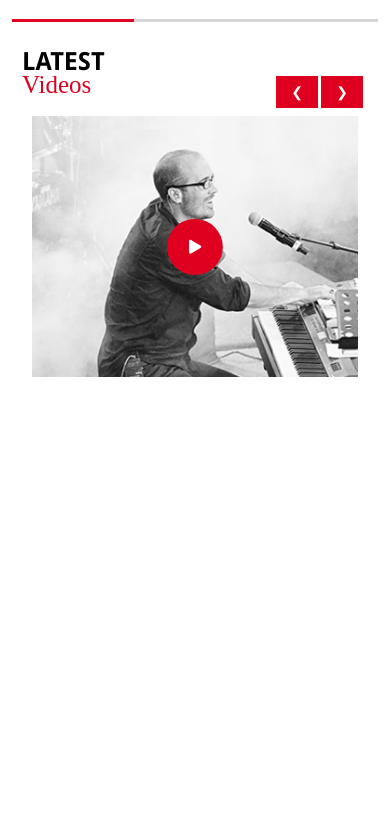
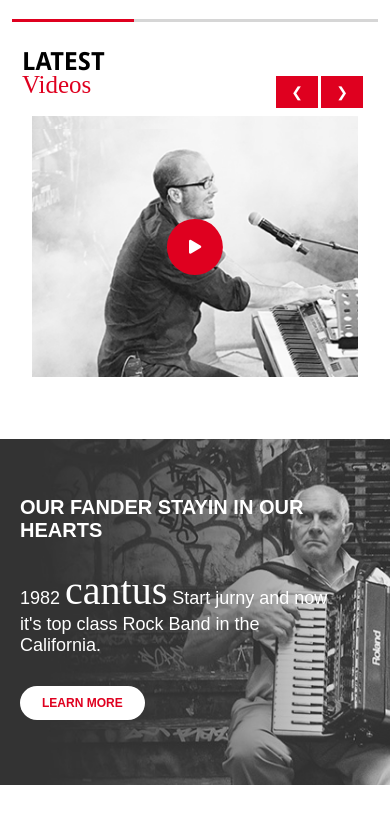
Before and after one commit to kedziorap/cantus, a website: page index.html in a window 390 px wide. Shown: the part 1596-2431 px from the top of the page. Before the commit the page ends 1985 px from the top, so only its background shows below. Drawn offline with nearby package versions, Linux system fonts and the light colour scheme; a web font is replaced by a local one.

Commit message:
Add memory section

```diff
--- a/index.html
+++ b/index.html
@@ -328,6 +328,15 @@
                 </div>
             </div>
         </section>
+        <section class="section">
+            <div class="container memory">
+                <div class="memory__content">
+                    <h2 class="memory__title">our fander stayin in our hearts</h2>
+                    <p class="memory__text">1982 <span class="slogan">cantus</span> Start jurny and now it's top class Rock Band in the California.</p>
+                    <button class="btn">learn more</button>
+                </div>
+            </div>
+        </section>
     </div>
     <script src="https://code.jquery.com/jquery-3.3.1.min.js"
         integrity="sha256-FgpCb/KJQlLNfOu91ta32o/NMZxltwRo8QtmkMRdAu8=" crossorigin="anonymous"></script>
--- a/less/rwd.less
+++ b/less/rwd.less
@@ -164,6 +164,14 @@
             }
         }
     }
+    .memory {
+        background-position: right;
+        &__content {
+            padding: 40px 20px;
+            padding-bottom: 65px;
+            width: 60%;
+        }
+    }
 }
 
 @media(max-width: 768px) {
@@ -251,6 +259,20 @@
             text-align: center;
         }
     }
+    .memory {
+        background-position-x: 70%;
+        &__content {
+            padding: 40px 20px;
+            padding-bottom: 65px;
+            width: 90%;
+        }
+        &__title {
+            font-size: 20px;
+        }
+        &__text {
+            font-size: 18px;
+        }
+    }
 
 }
 
@@ -287,4 +309,12 @@
     .btn {
         padding: 8px 20px;
     }
+    .memory {
+        background-position-x: 80%;
+        &__content {
+            padding: 40px 20px;
+            padding-bottom: 65px;
+            width: 90%;
+        }
+    }
 }
--- a/less/style.less
+++ b/less/style.less
@@ -418,11 +418,38 @@ img {
         margin: 0 auto;
     }
 }
+.memory {
+    background-image: url('../img/memory.jpg');
+    background-position: center;
+    background-repeat: no-repeat;
+    background-size: cover;
+    &__content{
+        padding: 55px 90px;
+        padding-bottom: 85px;
+        color: @color-white;
+        width: 75%;
+    }
+    &__title {
+        text-transform: uppercase;
+        font-weight: 700;
+        font-size: 35px;
+        font-family: @font-sceond;
+        margin-bottom: 25px;
+    }
+    &__text {
+        font-size: 22px;
+        margin-bottom: 30px;
+    }
+}
+.slogan {
+    font-family: @font-fancy;
+    font-size: 40px;
+}
 //ANIMATE
 
 @keyframes fade {
     from {
-        opacity: 0.3
+        opacity: 0.3;
     } to {
         opacity: 1
     }
```
Also changed, not shown: css/style.css, img/memory.jpg (added).
